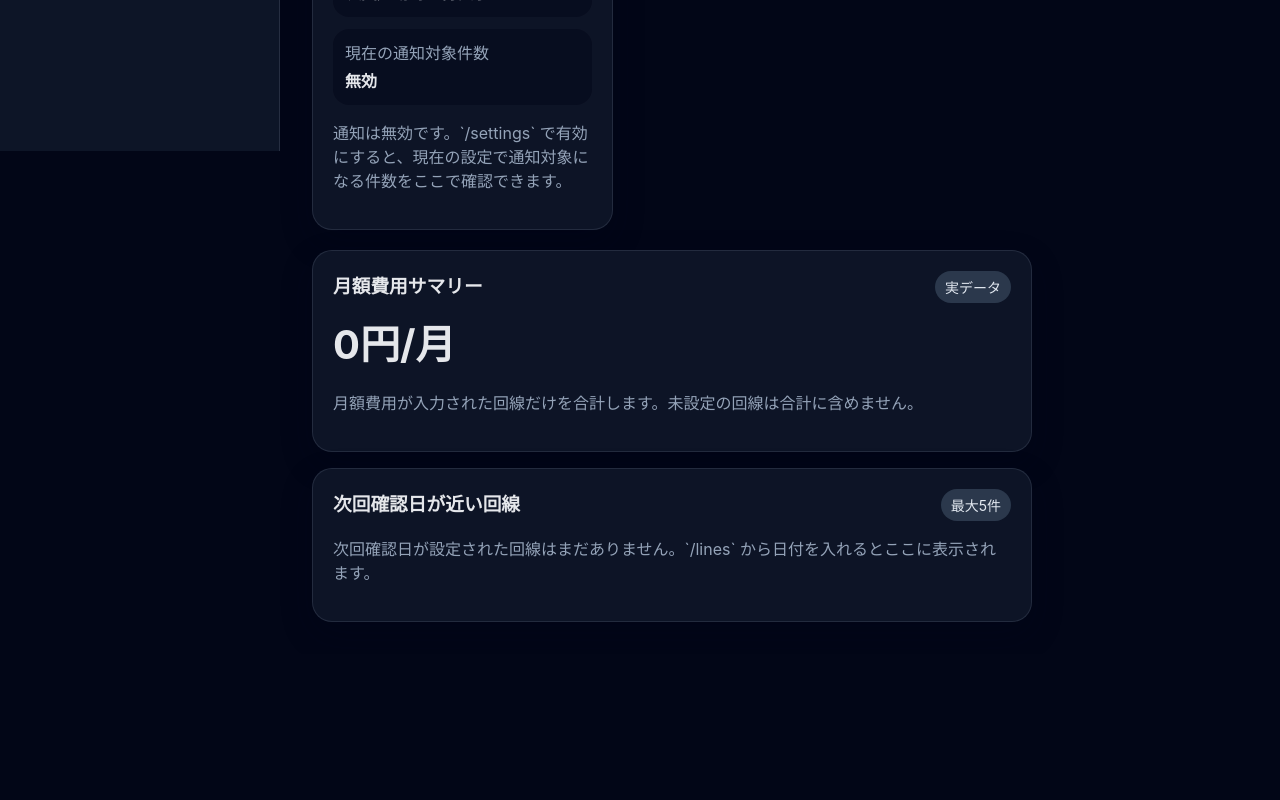
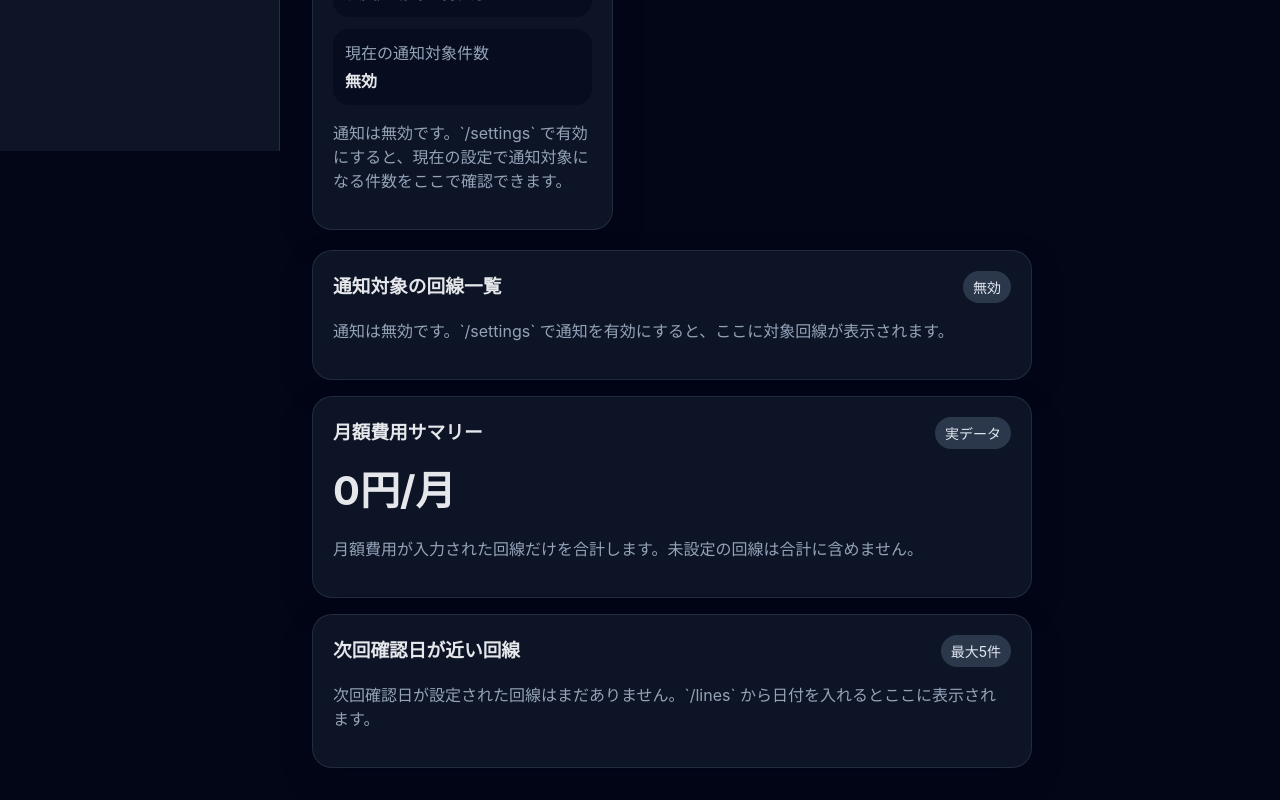
Before and after one commit to Driedsandwich/line-ops-ledger, a React (Vite) app: page / in a window 1280 px wide. Shown: the part 649-1449 px from the top of the page. Before the commit the page ends 1303 px from the top, so only its background shows below. Built offline with nearby package versions, Linux system fonts and the light colour scheme.

Commit message:
feat: add dashboard notification target list

```diff
--- a/src/App.tsx
+++ b/src/App.tsx
@@ -6,7 +6,7 @@ const navItems = [
   { to: '/settings', label: '設定' },
 ];
 
-const devProgressLabel = 'DEV / feat/dashboard-notification-summary / PR #31';
+const devProgressLabel = 'DEV / feat/dashboard-notification-target-list / pending PR';
 
 export function AppLayout(): JSX.Element {
   return (
--- a/src/pages/DashboardPage.tsx
+++ b/src/pages/DashboardPage.tsx
@@ -84,7 +84,7 @@ function isNotificationTarget(diff: number, window: NotificationReminderWindow):
   }
 }
 
-function buildSummary(drafts: LineDraft[], reminderWindow: NotificationReminderWindow): {
+type DashboardSummary = {
   dangerCount: number;
   todayCount: number;
   within3Days: number;
@@ -93,8 +93,11 @@ function buildSummary(drafts: LineDraft[], reminderWindow: NotificationReminderW
   closingCount: number;
   monthlyTotal: number;
   notificationEligibleCount: number;
+  notificationTargets: LineDraft[];
   nearest: LineDraft[];
-} {
+};
+
+function buildSummary(drafts: LineDraft[], reminderWindow: NotificationReminderWindow): DashboardSummary {
   const today = new Date();
   let dangerCount = 0;
   let todayCount = 0;
@@ -107,6 +110,19 @@ function buildSummary(drafts: LineDraft[], reminderWindow: NotificationReminderW
 
   const nearest = drafts
     .filter((draft) => Boolean(normalizeReviewDate(draft.nextReviewDate)))
+    .sort((a, b) => a.nextReviewDate.localeCompare(b.nextReviewDate))
+    .slice(0, 5);
+
+  const notificationTargets = drafts
+    .filter((draft) => {
+      const reviewDate = parseReviewDate(draft.nextReviewDate);
+      if (!reviewDate) {
+        return false;
+      }
+
+      const diff = diffInDays(today, reviewDate);
+      return isNotificationTarget(diff, reminderWindow);
+    })
     .sort((a, b) => a.nextReviewDate.localeCompare(b.nextReviewDate))
     .slice(0, 5);
 
@@ -154,6 +170,7 @@ function buildSummary(drafts: LineDraft[], reminderWindow: NotificationReminderW
     closingCount,
     monthlyTotal,
     notificationEligibleCount,
+    notificationTargets,
     nearest,
   };
 }
@@ -263,6 +280,33 @@ export function DashboardPage(): JSX.Element {
       <section className="card-grid card-grid--single">
         <article className="card">
           <div className="card__header">
+            <h3>通知対象の回線一覧</h3>
+            <span className={notificationSettings.enabled ? 'badge badge--ok' : 'badge'}>
+              {notificationSettings.enabled ? `最大${summary.notificationTargets.length}件` : '無効'}
+            </span>
+          </div>
+          {!notificationSettings.enabled ? (
+            <p className="muted">通知は無効です。`/settings` で通知を有効にすると、ここに対象回線が表示されます。</p>
+          ) : summary.notificationTargets.length === 0 ? (
+            <p className="muted">現在の設定では通知対象になる回線はありません。期限設定か次回確認日を見直すと、ここに候補が表示されます。</p>
+          ) : (
+            <ul className="list list--drafts">
+              {summary.notificationTargets.map((draft) => (
+                <li key={draft.id}>
+                  <div className="list__row">
+                    <strong>{draft.lineName}</strong>
+                    <span className={draft.status === '利用中' ? 'badge badge--ok' : 'badge'}>{draft.status}</span>
+                  </div>
+                  <span>{draft.carrier}</span>
+                  <span>次回確認日: {formatReviewDate(draft.nextReviewDate)}</span>
+                </li>
+              ))}
+            </ul>
+          )}
+        </article>
+
+        <article className="card">
+          <div className="card__header">
             <h3>月額費用サマリー</h3>
             <span className="badge">実データ</span>
           </div>
```
